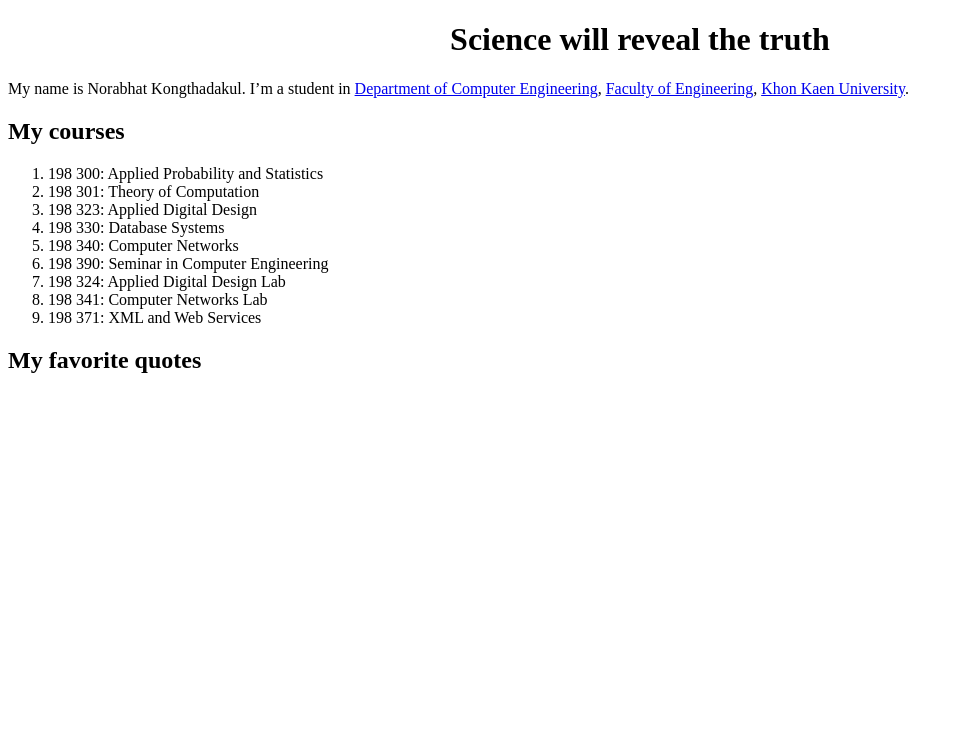
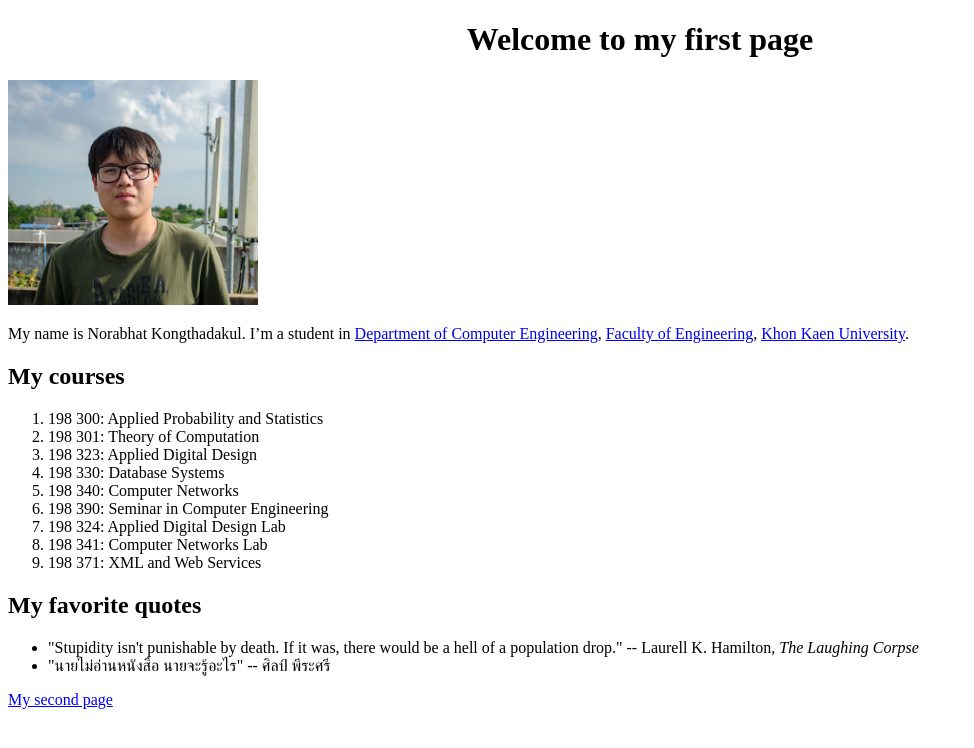
Before and after one commit to phunon/norabhat-k.github.io, a plain HTML site: page index.html in a window 1280 px wide. Shown: the whole page, without its empty margins (0-974 px from the left). Drawn offline with Linux system fonts and the light colour scheme.

Commit message:
Add files via upload

```diff
--- a/index.html
+++ b/index.html
@@ -4,12 +4,15 @@
 
     <head>
         <meta charset = "utf-8">
-        <title>Webpage test 155115</title>
+        <title>My first page</title>
+
+        <link href="styles/style.css" rel = "stylesheet" type = "text/css">
     </head>
 
     <body>
-        <center><h1>Science will reveal the truth</h1></center>
-        My name is Norabhat Kongthadakul. I’m a student in <a href = "http://gear.kku.ac.th">Department of Computer Engineering</a>, <a href = "http://www.en.kku.ac.th">Faculty of Engineering</a>, <a href = "http://www.kku.ac.th">Khon Kaen University</a>.
+        <center><h1>Welcome to my first page</h1></center>
+        <img src = "images/mypic.jpg" width = "50%" height = "50%" alt = "My image is expected to be here.">
+        <p>My name is Norabhat Kongthadakul. I’m a student in <a href = "http://gear.kku.ac.th">Department of Computer Engineering</a>, <a href = "http://www.en.kku.ac.th">Faculty of Engineering</a>, <a href = "http://www.kku.ac.th">Khon Kaen University</a>.</p>
 
         <h2>My courses</h2>
             <ol>
@@ -25,6 +28,13 @@
             </ol>
         <h2>My favorite quotes</h2>
 
+        <ul>
+            <li>"Stupidity isn't punishable by death. If it was, there would be a hell of a population drop." -- Laurell K. Hamilton, <i>The Laughing Corpse</i></li>
+            <li>"นายไม่อ่านหนังสือ นายจะรู้อะไร" -- ศิลป์ พีระศรี</li>
+        </ul>
+
+        <a href = "mySecondPage.html">My second page</a>
+
     </body>
 
 </html>
--- /dev/null
+++ b/styles/style.css
@@ -0,0 +1,6 @@
+img {
+    max-width:250px;
+    max-height:250px;
+    min-width:200px;
+    min-height:200px;
+}
```
Also changed, not shown: images/mypic.jpg (added).
